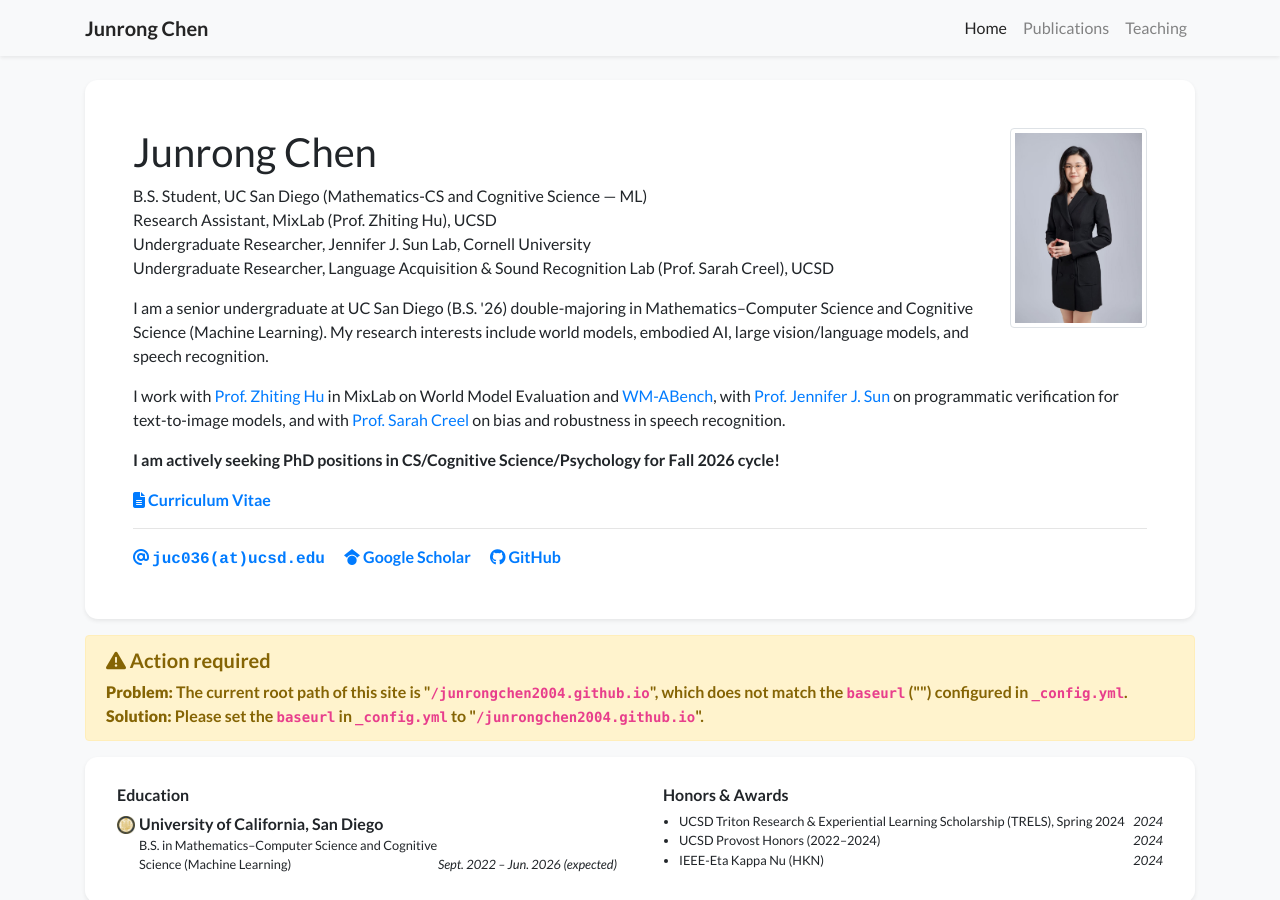
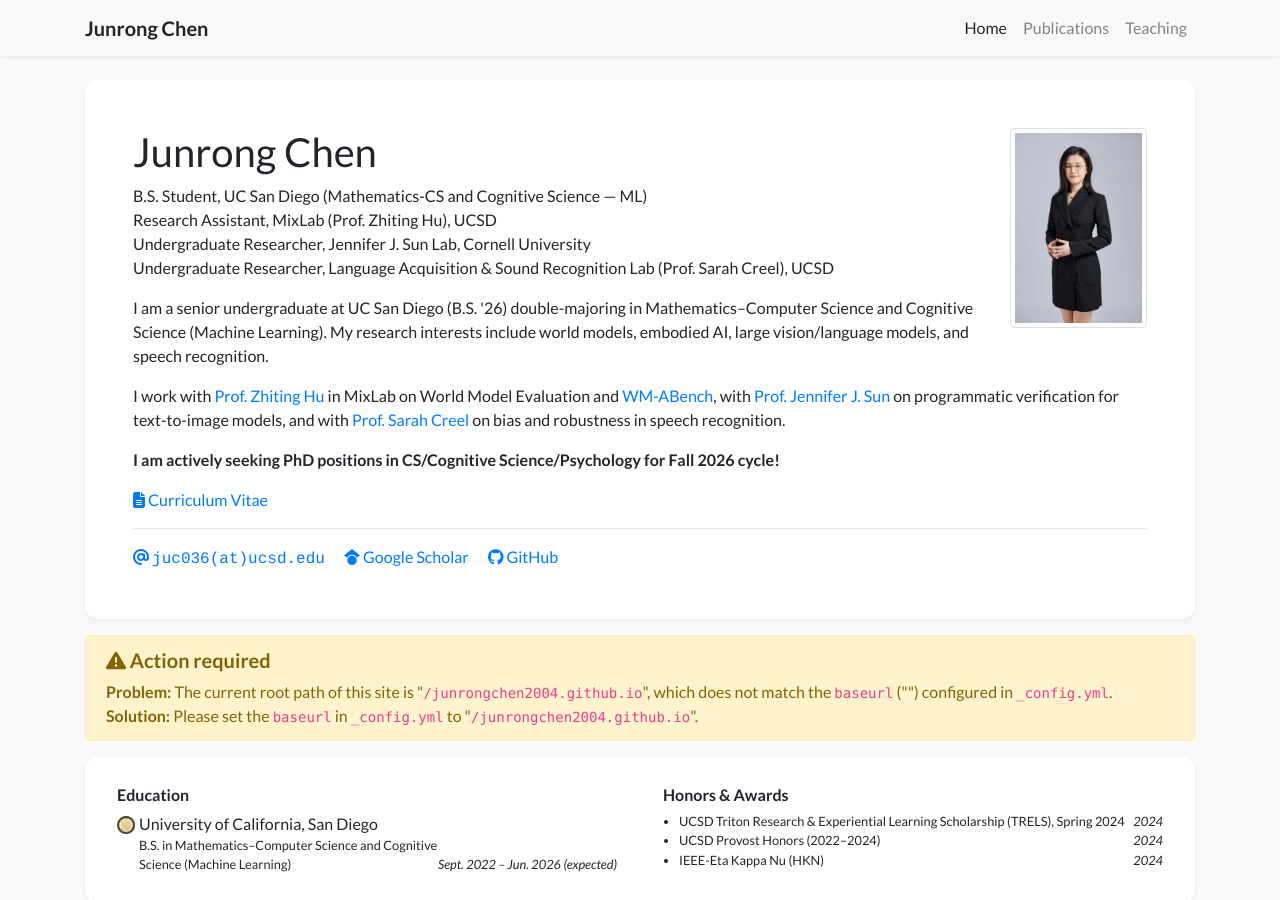
Before and after one commit to JunrongChen2004/junrongchen2004.github.io, a Jekyll site: the page built from index.html, in a window 1280 px wide and 900 px high. Built offline with Jekyll 4.4.1, drawn with Linux system fonts in a browser that asks for light colours; nearby versions of some CDN libraries; a style sheet for code colours, icons or effects is not loaded.

```diff
--- a/_data/profile.yml
+++ b/_data/profile.yml
@@ -29,13 +29,13 @@ short_bio: >-
   </p>
   <p>
     I work with <a href="https://zhiting.ucsd.edu/" target="_blank">Prof. Zhiting Hu</a> in MixLab on World Model Evaluation
-    and <a href="https://wm-abench.maitrix.org/", target="_blank">WM-ABench</a>, with <a href="https://www.cs.cornell.edu/~jjsun/" target="_blank">Prof. Jennifer J. Sun</a>
+    and <a href="https://wm-abench.maitrix.org/" target="_blank">WM-ABench</a>, with <a href="https://www.cs.cornell.edu/~jjsun/" target="_blank">Prof. Jennifer J. Sun</a>
     on programmatic verification for text-to-image models, and with
     <a href="https://creel-lab.ucsd.edu/" target="_blank">Prof. Sarah Creel</a> on bias and robustness in speech recognition.
   </p>
   <p><strong>
     I am actively seeking PhD positions in CS/Cognitive Science/Psychology for Fall 2026 cycle!
-  </p>
+  </strong></p>
 
 portrait_url: /assets/images/photos/portrait.jpg
 # portrait_caption: >-
```
